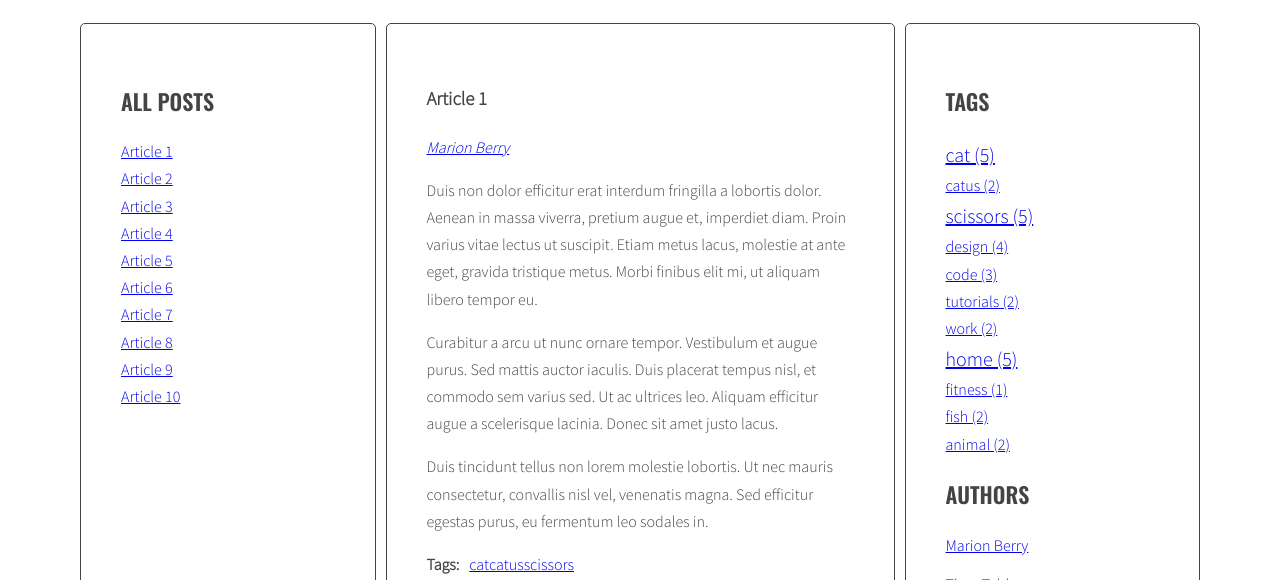
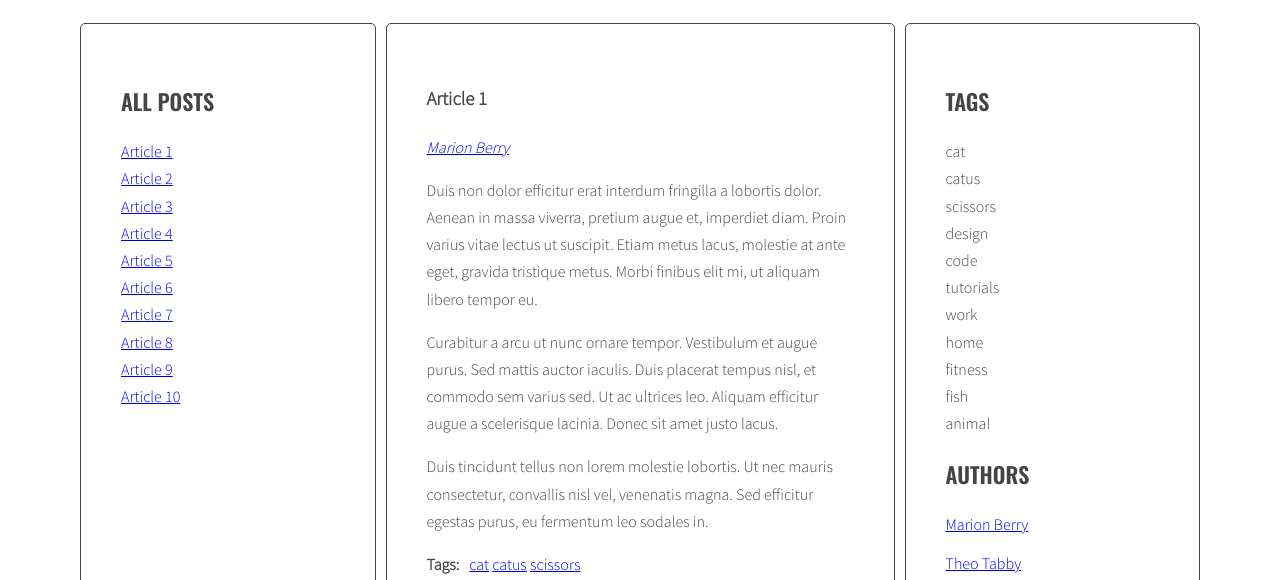
Before and after one commit to kucers/java-blog, a website: page index.html in a window 1280 px wide. Shown: the part 220-800 px from the top of the page. Drawn offline with nearby package versions, Linux system fonts and the light colour scheme.

Commit message:
Add template-article-link, tag-link, tag-cloud-link(not finished yet)

```diff
--- a/index.html
+++ b/index.html
@@ -192,6 +192,22 @@
         </div>
       </div>
 
+      <script id="template-article-link" type="text/x-handlebars-template">
+        <li><a href="#{{ id }}"><span>{{ title }}</span></a></li>
+      </script>
+
+      <script id="template-tag-link" type="text/x-handlebars-template">
+        <li><a href="#tag-{{ id }}"><span>{{ title }}</span></a></li>
+      </script>
+
+      <script id="template-tag-cloud-link" type="text/x-handlebars-template">
+        {{#each tags}}
+        <li>{{ tag }}</li>
+        {{/each}}
+      </script>
+
+      <script src="https://cdnjs.cloudflare.com/ajax/libs/handlebars.js/4.1.0/handlebars.min.js"></script>
+
       <script src="js/script.js"></script>
 </body>
 </html>
--- a/js/script.js
+++ b/js/script.js
@@ -1,6 +1,13 @@
 /*Pytania
 czcionki tagow nie maja roznych rozmiarow
 */
+const templates = {
+  articleLink: Handlebars.compile(document.querySelector('#template-article-link').innerHTML),
+  tagLink: Handlebars.compile(document.querySelector('#template-tag-link').innerHTML),
+  tagCloudLink: Handlebars.compile(document.querySelector('#template-tag-cloud-link').innerHTML)
+
+}
+
 'use strict';
 
 function titleClickHandler(event) {
@@ -61,7 +68,9 @@ function generateTitleLinks(customSelector = '') {
     /* [DONE] get the title from the title element */
     const articleTitle = article.querySelector(optTitleSelector).innerHTML;
     /* [DONE]create HTML of the link */
-    const linkHTML = '<li><a href="#' + articleId + '"><span>' + articleTitle + '</span></a></li>';
+    //const linkHTML = '<li><a href="#' + articleId + '"><span>' + articleTitle + '</span></a></li>';
+    const linkHTMLData = {id: articleId, title: articleTitle};
+    const linkHTML = templates.articleLink(linkHTMLData);
     //console.log(linkHTML);
     /* [DONE] insert link into titleList */
     /*
@@ -112,7 +121,9 @@ function generateTags() {
     /* START LOOP: for each tag */
     for (let tag of articleTagsArray) {
       /* generate HTML of the link */
-      const linkHTML = '<li><a href="#tag-' + tag + '">' + tag + '</a></li>';
+      //const linkHTML = '<li><a href="#tag-' + tag + '">' + tag + '</a></li>';
+      const linkHTMLData = {id: tag, title: tag};
+      const linkHTML = templates.articleLink(linkHTMLData);
       /* add generated code to html variable */
       html = html + linkHTML;
       /* [NEW] check if this link is NOT already in allTags */
@@ -140,16 +151,24 @@ function generateTags() {
   /*create variable for all links HTML code */
   const tagsParams = calculateTagsParams(allTags);
   // console.log('tagParams',tagsParams);
-  let allTagsHTML = '';
+  //let allTagsHTML = '';
+  const allTagsData = {tags:[]};
   /* START LOOP: for each tag in allTags*/
   for (let tag in allTags) {
-    allTagsHTML +='<li><a href="#tag-' + tag + '" class="'+ calculateTagClass (allTags[tag], tagsParams) +'">'+ tag + ' (' + allTags[tag] + ')</a></li>';
+    //allTagsHTML +='<li><a href="#tag-' + tag + '" class="'+ calculateTagClass (allTags[tag], tagsParams) +'">'+ tag + ' (' + allTags[tag] + ')</a></li>';
+    allTagsData.tags.push({
+      tag: tag,
+      count: allTags[tag],
+      className: calculateTagClass(allTags[tag], tagsParams)
+    });
     //const tagLinkHTML = '<li><a href="#tag-' + tag + '" class="'+ calculateTagClass (allTags[tag], tagsParams) +'">'+ tag + ' (' + allTags[tag] + ')</a></li>';
     //console.log('tagLinkHTML', tagLinkHTML);
   }
 
   //console.log(allTagsHTML);
-  tagList.innerHTML = allTagsHTML;
+  //tagList.innerHTML = allTagsHTML;
+  tagList.innerHTML = templates.tagCloudLink(allTagsData);
+  console.log('allTagsData', allTagsData);
   //console.log('taglist',tagList);
 }
 function calculateTagsParams(tags){
```
